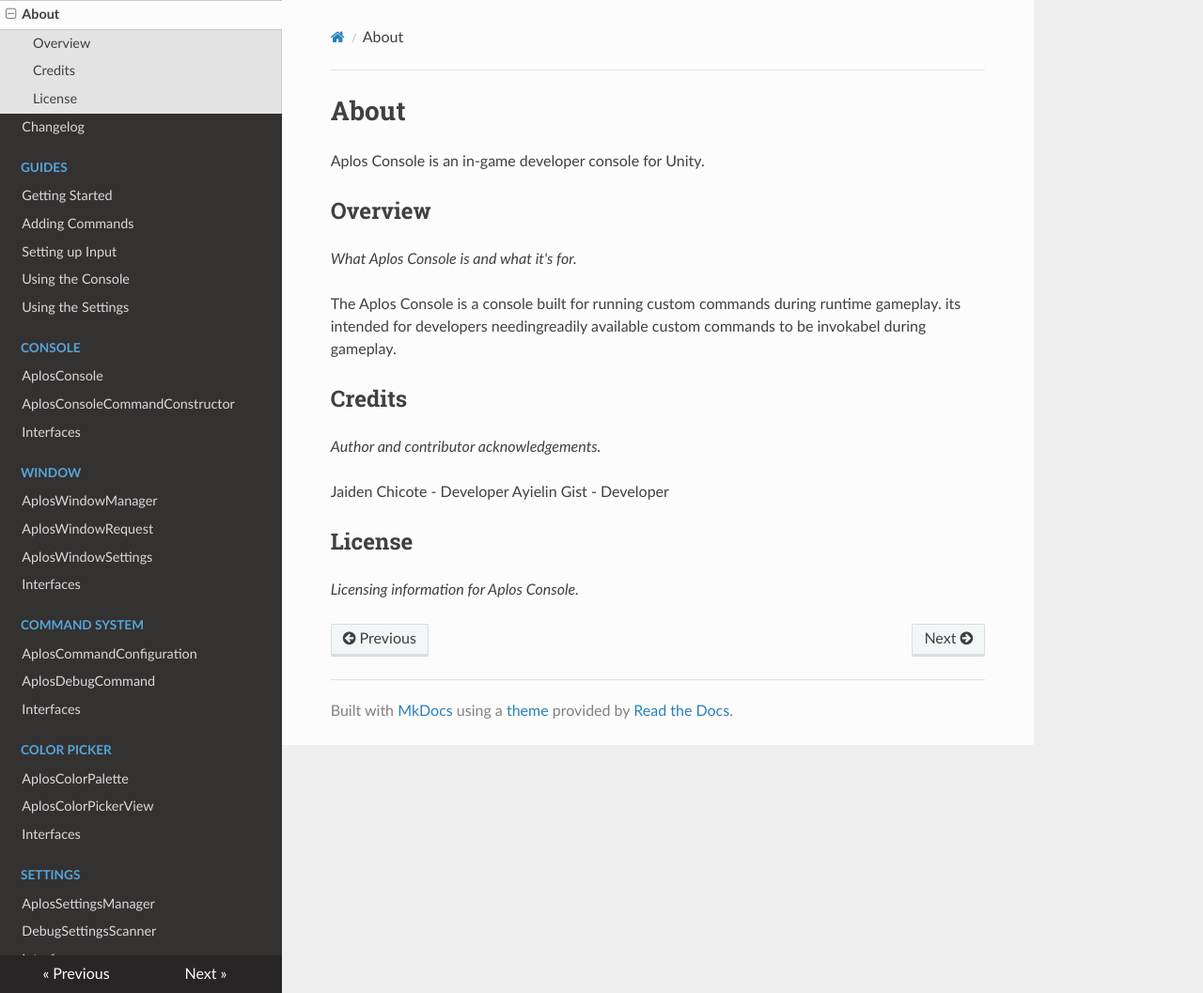
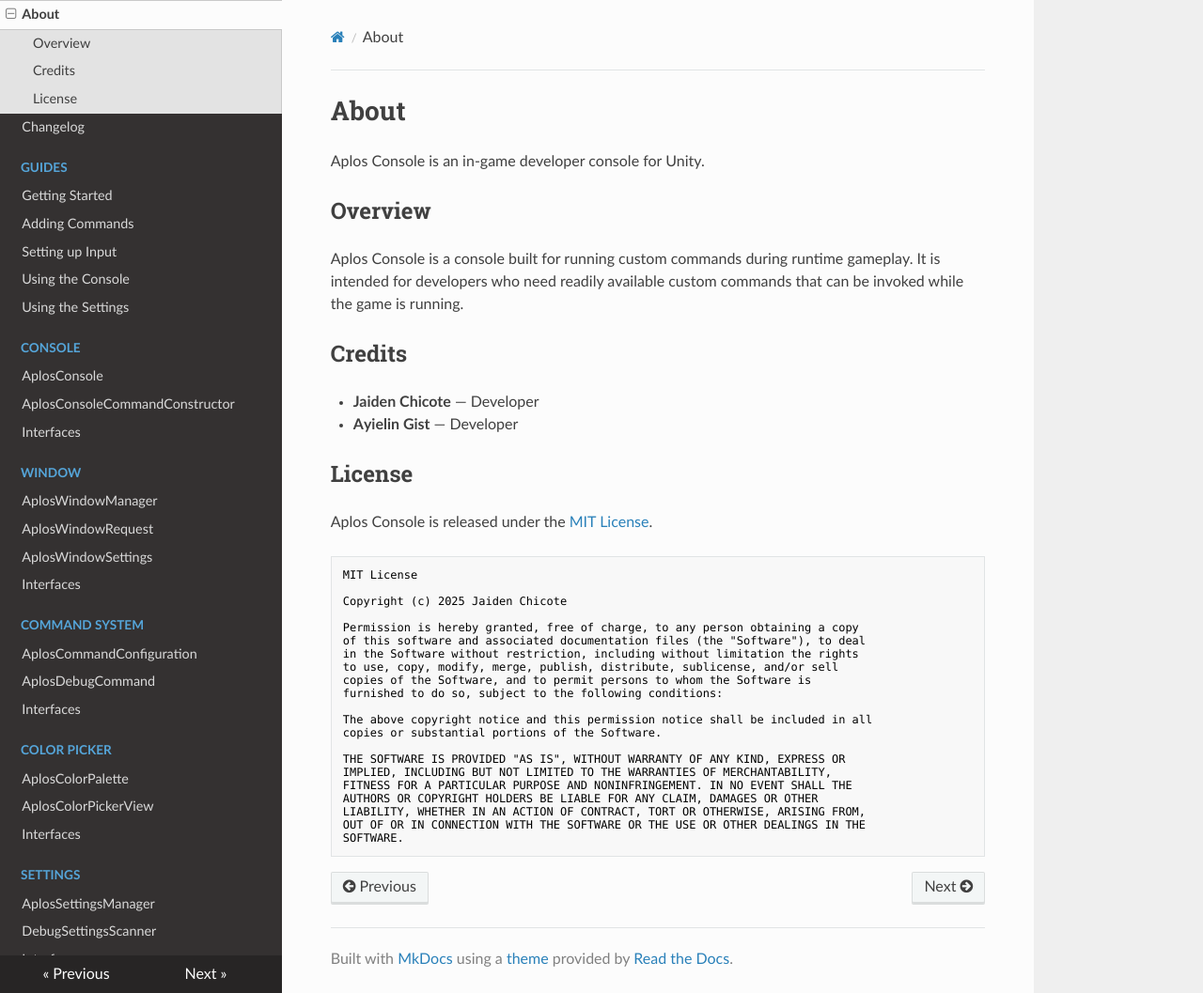
Before and after one commit to jChicote/aplos-console-documentation.github.io, an MkDocs documentation site: the page built from docs/about.md, in a window 1280 px wide and 1057 px high. Shown: the whole window at 94% size. Built offline with MkDocs 1.6.1, drawn with Linux system fonts in a browser that asks for light colours; nearby versions of some CDN libraries.

Commit message:
Update about.md

````diff
--- a/docs/about.md
+++ b/docs/about.md
@@ -4,17 +4,37 @@
 
 ## Overview
 
-_What Aplos Console is and what it's for._
-
-The Aplos Console is a console built for running custom commands during runtime gameplay. its intended for developers needingreadily available custom commands to be invokabel during gameplay.
+Aplos Console is a console built for running custom commands during runtime gameplay. It is intended for developers who need readily available custom commands that can be invoked while the game is running.
 
 ## Credits
 
-_Author and contributor acknowledgements._
-
-Jaiden Chicote - Developer
-Ayielin Gist - Developer
+- **Jaiden Chicote** — Developer
+- **Ayielin Gist** — Developer
 
 ## License
 
-_Licensing information for Aplos Console._
+Aplos Console is released under the [MIT License](https://opensource.org/licenses/MIT).
+
+```text
+MIT License
+
+Copyright (c) 2025 Jaiden Chicote
+
+Permission is hereby granted, free of charge, to any person obtaining a copy
+of this software and associated documentation files (the "Software"), to deal
+in the Software without restriction, including without limitation the rights
+to use, copy, modify, merge, publish, distribute, sublicense, and/or sell
+copies of the Software, and to permit persons to whom the Software is
+furnished to do so, subject to the following conditions:
+
+The above copyright notice and this permission notice shall be included in all
+copies or substantial portions of the Software.
+
+THE SOFTWARE IS PROVIDED "AS IS", WITHOUT WARRANTY OF ANY KIND, EXPRESS OR
+IMPLIED, INCLUDING BUT NOT LIMITED TO THE WARRANTIES OF MERCHANTABILITY,
+FITNESS FOR A PARTICULAR PURPOSE AND NONINFRINGEMENT. IN NO EVENT SHALL THE
+AUTHORS OR COPYRIGHT HOLDERS BE LIABLE FOR ANY CLAIM, DAMAGES OR OTHER
+LIABILITY, WHETHER IN AN ACTION OF CONTRACT, TORT OR OTHERWISE, ARISING FROM,
+OUT OF OR IN CONNECTION WITH THE SOFTWARE OR THE USE OR OTHER DEALINGS IN THE
+SOFTWARE.
+```
````
